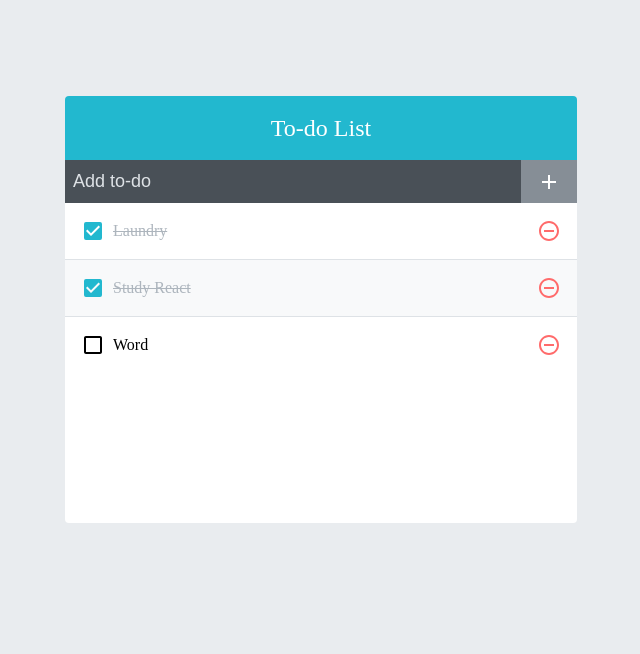
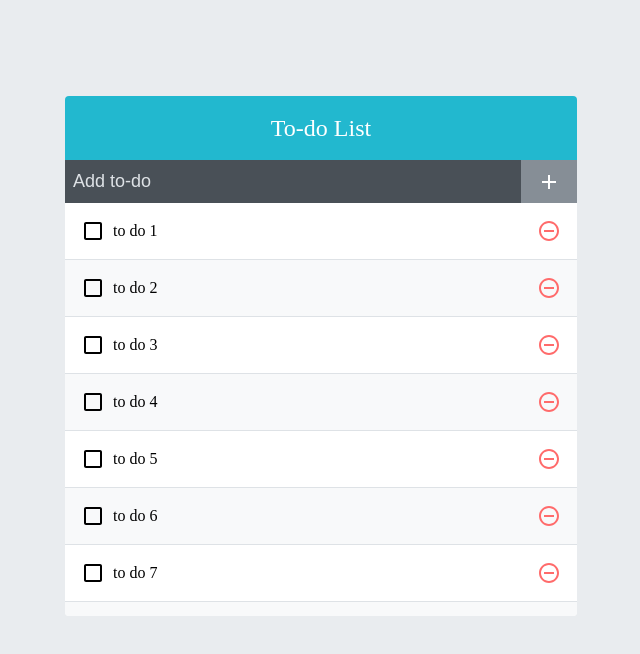
Before and after one commit to Dayoung3460/react-book-todolist, a React (Create React App) app: page / in a window 1280 px wide. Shown: the top 654 px of the page, without its empty margins (319-959 px from the left). Built offline with nearby package versions, Linux system fonts and the light colour scheme.

Commit message:
optimizing(useReducer / useMemo)

```diff
--- a/src/App.js
+++ b/src/App.js
@@ -3,28 +3,58 @@ import './App.css';
 import TodoTemplate from './components/TodoTemplate'
 import TodoInsert from './components/TodoInsert'
 import TodoList from './components/TodoList'
-import { useCallback, useRef, useState } from 'react'
+import { useCallback, useReducer, useRef, useState } from 'react'
+
+function createBulkTodos() {
+  const array = []
+  for(let i = 1; i <= 2500; i++) {
+    array.push({
+      id: i,
+      text: `to do ${i}`,
+      checked: false,
+    })
+  }
+  return array
+}
+
+function todoReducer(todos, action) {
+  switch (action.type) {
+    case 'INSERT':
+      return todos.concat(action.todo)
+    case 'REMOVE':
+      return todos.filter(todo => {
+        return todo.id !== action.id
+      })
+    case 'TOGGLE':
+      return todos.map(todo => {
+        return todo.id === action.id ? {...todo, checked : !todo.checked} : todo
+      })
+    default:
+      return todos
+  }
+}
 
 function App() {
-  const [todos, setTodos] = useState([
-    {
-      id: 1,
-      text: 'Laundry',
-      checked: true
-    },
-    {
-      id: 2,
-      text: 'Study React',
-      checked: true
-    },
-    {
-      id: 3,
-      text: 'Word',
-      checked: false
-    }
-  ])
+  const [todos, dispatch] = useReducer(todoReducer, undefined, createBulkTodos)
+  // const [todos, setTodos] = useState(createBulkTodos)
+    // {
+    //   id: 1,
+    //   text: 'Laundry',
+    //   checked: true
+    // },
+    // {
+    //   id: 2,
+    //   text: 'Study React',
+    //   checked: true
+    // },
+    // {
+    //   id: 3,
+    //   text: 'Word',
+    //   checked: false
+    // }
 
-  const nextId = useRef(4)
+
+  const nextId = useRef(2501)
 
   const onInsert = useCallback(
     (text) => {
@@ -33,28 +63,25 @@ function App() {
         text: text,
         checked: false,
       }
-      setTodos([
-        ...todos,
-        todo
-      ])
+      // setTodos(todos => todos.concat(todo))
+      dispatch({ type: 'INSERT', todo })
       nextId.current += 1
-    }, [todos]
+    }, []
   )
 
   const onDelete = useCallback((id) => {
-    const filteredTodos = todos.filter((todo) => {
-      return todo.id !== id
-    })
-    setTodos(filteredTodos)
-  }, [todos])
+    // setTodos(todos => todos.filter(todo => {
+    //   return todo.id !== id
+    // }))
+    dispatch({ type: 'REMOVE', id })
+  }, [])
 
   const onCheck = useCallback((id) => {
-    const changedTodos = todos.map(todo => {
-      return todo.id === id ? {...todo, checked : !todo.checked} : todo
-    })
-
-    setTodos(changedTodos)
-  }, [todos])
+    // setTodos(todos => todos.map(todo => {
+    //   return todo.id === id ? {...todo, checked : !todo.checked} : todo
+    // }))
+    dispatch({ type: 'TOGGLE', id })
+  }, [])
 
   return (
     <div className="App">
--- a/src/components/TodoList.scss
+++ b/src/components/TodoList.scss
@@ -1,5 +1,5 @@
 .TodoList {
   min-height: 320px;
-  max-height: 513px;
+  max-height: 413px;
   overflow: auto;
 }
--- a/src/components/TodoListItem.js
+++ b/src/components/TodoListItem.js
@@ -21,4 +21,4 @@ const TodoListItem = ({ todo, onDelete, onCheck }) => {
   )
 }
 
-export default TodoListItem
+export default React.memo(TodoListItem)
```
